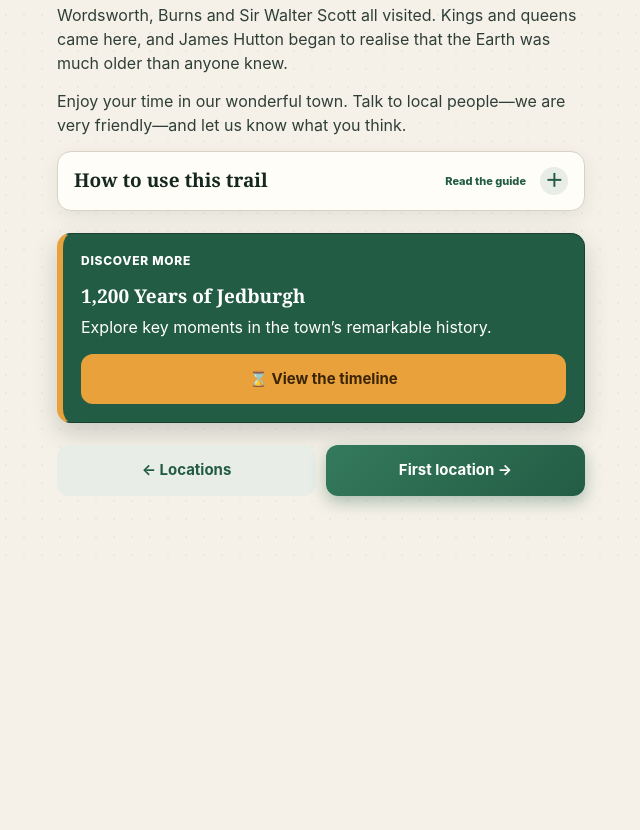
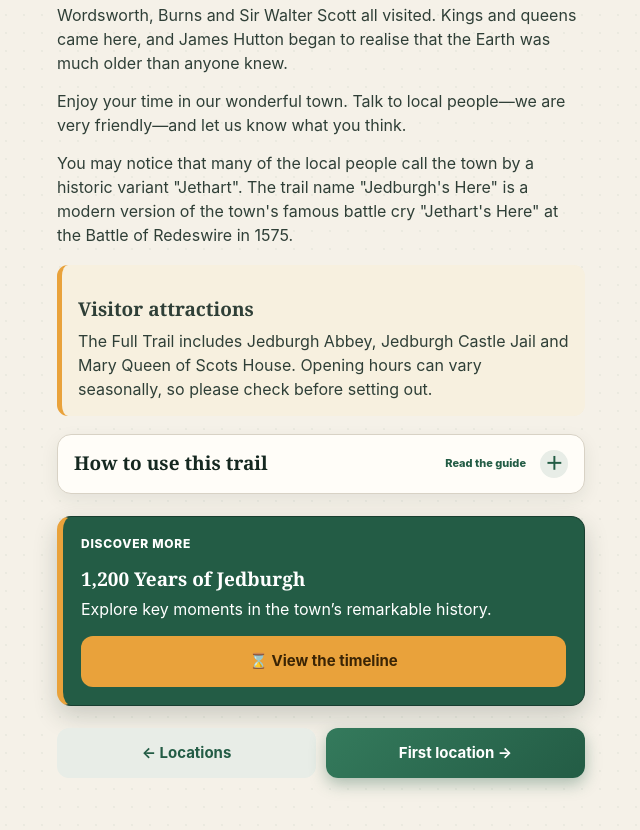
Before and after one commit to bobkeiller/Jedburgh-town-trail-V3, a plain HTML site: page coding-blue-plaque/index.html in a window 1280 px wide. Shown: the part 922-1752 px from the top of the page, without its empty margins (319-959 px from the left). Before the commit the page ends 1478 px from the top, so only its background shows below. Drawn offline with Linux system fonts and the light colour scheme.

Commit message:
Publish current Jedburgh heritage trail

```diff
--- a/coding-blue-plaque/index.html
+++ b/coding-blue-plaque/index.html
@@ -3,7 +3,7 @@
 <meta charset="utf-8"><meta name="viewport" content="width=device-width,initial-scale=1,viewport-fit=cover"><meta name="theme-color" content="#18352b">
 <title>Welcome — Jedburgh Town Trail</title><link rel="manifest" href="manifest.webmanifest?v=jedburgh-1"><link rel="icon" type="image/png" sizes="192x192" href="../Jedburgh_Town_Trail_Assets/created%20graphics/Jed-icon-192.png"><link rel="stylesheet" href="trail.css?v=9">
 </head><body>
-<header class="topbar trail-brand"><a href="locations.html">&larr;</a><img src="../Jedburgh_Town_Trail_Assets/created%20graphics/Jed-icon-192.png" alt=""><h1>Jedburgh Town Trail</h1></header>
+<header class="topbar trail-brand"><a href="locations.html">&larr;</a><img src="../Jedburgh_Town_Trail_Assets/created%20graphics/Jed-icon-192.png" alt=""><h1>Jedburgh's Here - Our Heritage Trail</h1></header>
 <main class="shell">
   <div class="experience-strip"><span>Your experience: <strong id="experienceName"></strong></span><button type="button" class="trail-options-button" data-trail-options data-trail-options-live>Trail options</button></div>
   <div class="hero welcome-hero"><img src="../Jedburgh_Town_Trail_Assets/created%20graphics/jed_hero_image2.png" alt="A view of Jedburgh"></div>
@@ -14,6 +14,11 @@
     <p>It is the birthplace of people whose ideas helped us understand Neptune, stereoscopic vision and polarisation, and who invented rugby sevens. It was also home to one of the heroes who recovered secret codebooks from a sinking U-boat.</p>
     <p>Wordsworth, Burns and Sir Walter Scott all visited. Kings and queens came here, and James Hutton began to realise that the Earth was much older than anyone knew.</p>
     <p>Enjoy your time in our wonderful town. Talk to local people—we are very friendly—and let us know what you think.</p>
+    <p>You may notice that many of the local people call the town by a historic variant "Jethart". The trail name "Jedburgh's Here" is a modern version of the town's famous battle cry "Jethart's Here" at the Battle of Redeswire in 1575.</p>
+    <aside class="visitor-attractions-callout" aria-labelledby="visitorAttractionsTitle">
+      <h2 id="visitorAttractionsTitle">Visitor attractions</h2>
+      <p id="visitorAttractionsText"></p>
+    </aside>
     <details class="story-panel" id="howToGuide"><summary><span>How to use this trail</span><small>Read the guide</small></summary><div class="story-panel-body">
       <p>Follow the locations in order or explore them at your own pace. Use the Location Map, written directions or the Walking directions button to travel between stops.</p>
       <p>Audio starts switched on. You can turn it off at any time in Trail options.</p>
@@ -40,7 +45,10 @@
 <script src="trail-data.js?v=9"></script><script src="trail-experience.js?v=2"></script><script src="trail-routes.js?v=2"></script><script src="trail-audio.js?v=7"></script><script src="trail-options.js?v=2"></script>
 <script>
 const player=new Audio(TrailAudio.DEFAULT_AUDIO),audioPanel=document.getElementById('homeAudio'),audioButton=document.getElementById('homeAudioButton'),audioLabel=audioButton.querySelector('.audio-label'),audioIcon=audioButton.querySelector('.btn-icon');player.preload='metadata';
-function render(modeKey=TrailExperience.current()){const mode=TrailExperience.modes[modeKey],welcome=TrailRoutes.welcomePin(modeKey),pins=TrailRoutes.pinsForMode(modeKey);document.getElementById('experienceName').textContent=mode.name;document.getElementById('welcomeLocation').textContent=welcome.name;document.getElementById('nextBtn').href=`location.html?id=${encodeURIComponent(pins[0].id)}`;document.getElementById('plaqueGuide').hidden=!mode.plaques;document.getElementById('puzzleGuide').hidden=!mode.puzzles;audioPanel.hidden=!TrailAudio.enabled();if(!TrailAudio.enabled())player.pause();}
+function render(modeKey=TrailExperience.current()){const mode=TrailExperience.modes[modeKey],welcome=TrailRoutes.welcomePin(modeKey),pins=TrailRoutes.pinsForMode(modeKey),attractionText=mode.route==='essential'
+  ? 'The Essential Trail includes Jedburgh Abbey and Mary Queen of Scots House. Opening hours can vary seasonally, so please check before setting out.'
+  : 'The Full Trail includes Jedburgh Abbey, Jedburgh Castle Jail and Mary Queen of Scots House. Opening hours can vary seasonally, so please check before setting out.';
+  document.getElementById('experienceName').textContent=mode.name;document.getElementById('welcomeLocation').textContent=welcome.name;document.getElementById('visitorAttractionsText').textContent=attractionText;document.getElementById('nextBtn').href=`location.html?id=${encodeURIComponent(pins[0].id)}`;document.getElementById('plaqueGuide').hidden=!mode.plaques;document.getElementById('puzzleGuide').hidden=!mode.puzzles;audioPanel.hidden=!TrailAudio.enabled();if(!TrailAudio.enabled())player.pause();}
 function renderAudio(){const playing=!player.paused;audioButton.classList.toggle('is-playing',playing);audioLabel.textContent=playing?'Pause':(player.currentTime?'Resume':'Play');audioIcon.textContent=playing?'⏸':'🔊';}
 audioButton.addEventListener('click',async()=>{if(!player.paused)player.pause();else try{await player.play();}catch(_){alert('Audio could not be played. Please try again.');}renderAudio();});player.addEventListener('ended',()=>{player.currentTime=0;renderAudio();});document.addEventListener('trailOptionsApplied',event=>render(event.detail.mode));document.addEventListener('trailAudioPreferenceChanged',()=>render());render();renderAudio();
 </script></body></html>
--- a/coding-blue-plaque/trail-data.js
+++ b/coding-blue-plaque/trail-data.js
@@ -6,14 +6,14 @@
 // Audio: add audio:'../Jedburgh_Town_Trail_Assets/audio/your-file.mp3' to any pin when its unique
 // recording is ready. Until then, the Trail Locations page uses the shared example recording.
 const jedburghTrail = {
-  name: 'Jedburgh Town Trail',
+  name: 'Here\u2019s Jedburgh - Our Heritage Trail',
   orderMode: 'sequential',
   pins: [
     {id:'the-glebe', name:"The Glebe", lat:55.475424113692036, lng:-2.554855048656464, radius:30, image:'../Jedburgh_Town_Trail_Assets/improved_photographs/glebe4.png', content:[
       '# The Blue Plaque Puzzle',
       'As you explore the trail, you can simply collect the blue plaques—or work out the stories and themes that connect them. Every blue plaque belongs to one of seven collections. Six collections tell stories from Jedburgh’s history. The seventh is different. You’ll discover why. Your first plaques are waiting at the Ramparts.',
       '# Historical Background',
-      'The history of the Royal Burgh of Jedburgh dates back many centuries. Around AD 830, Bishop Ecgred of Lindisfarne formed two settlements on the Jed Water, calling them both by the same name - Gedwearde (Pronounced "Jedward" \u2013 twins called Jedward!). The name meant \u201cthe enclosed settlement by the River Jed\u201d - which dates from around 1050. The settlements were created sometime before this making Jedburgh at least 1,000 years old.',
+      'The history of the Royal Burgh of Jedburgh dates back many centuries. Around AD 830, Bishop Ecgred of Lindisfarne formed two settlements on the Jed Water, calling them both by the same name - Gedwearde (Pronounced "Jedward" \u2013 twins called Jedward!). The name meant \u201cthe enclosed settlement by the River Jed\u201d Jedburgh is at least 1,200 years old.',
       'By the mid 16th century, the name \u2018Jedworth\u2019 was being used, even today locally the town is referred to as \u2018Jeddart\u2019 or \u201cJethart\u201d. Situated close to the National Border between Scotland and England, the town saw more than its fair share of turmoil. During the Wars of Independence in the 13th and 14th centuries, the English captured Jedburgh on numerous occasions.',
       'The town and Abbey were burned three times in the 15th century by the English, providing evidence of the strategic value of the town and the incendiary relationship with our southern neighbbours. The 16th century was no less troublesome and several attempts were made to restore order to the area. The English attacked and captured the town in 1544 as part of the \u201cRough Wooing\u201d and a year later, the Earl of Hertford invaded Scotland on the orders of Henry VIII of England and laid waste to vast tracts of southern Scotland.',
       {type:'image', src:'../Jedburgh_Town_Trail_Assets/created graphics/rough_wooing.png', alt:'The Rough Wooing', caption:'The Rough Wooing'},
@@ -184,7 +184,7 @@ const jedburghTrail = {
       'The Tolbooth once checked weights and measures. Can you identify one sack of genuine gold coins using only a single weighing?',
       {type:'link', href:'weights-and-measures.html', label:'⚖️ Solve Weights and Measures'}
     ]},
-    {id:'sheriff-court', name:"Sheriff Court", lat:55.477339, lng:-2.555606, radius:15, image:'../Jedburgh_Town_Trail_Assets/photographs/sheriff_court2.png', content:[
+    {id:'sheriff-court', name:"Sheriff Court", lat:55.477339, lng:-2.555606, radius:15, image:'../Jedburgh_Town_Trail_Assets/improved_photographs/sheriff_court4.png', content:[
       '# Jedburgh on Trial',
       'Jedburgh Sheriff Court, originally the site of the Council House was built in 1812 by French prisoners of war. A courtroom was added in 1861 to the designs of the Edinburgh architect David Rhind.',
       'Sir Walter Scott, who made his first appearance as a defence lawyer here in 1793, often visited the previous court building. There is a plaque (on the Market Place side of the building) dating from 1932 to commemorate the centenary of Scott\u2019s death.',
@@ -294,12 +294,12 @@ const jedburghTrail = {
       'Three secret letters and two confident answers reveal the rank of Exchange Street’s mystery donor. Can you solve McDiarmid’s parlour trick?',
       {type:'link', href:'street-exchange.html', label:'✉ Solve A Street Exchange'}
     ]},
-    {id:'high-street', name:"High Street", lat:55.477936871156004, lng:-2.5551420450210576, radius:15, image:'../Jedburgh_Town_Trail_Assets/photographs/high_street2.png', content:[
+    {id:'high-street', name:"High Street", lat:55.477936871156004, lng:-2.5551420450210576, radius:15, image:'../Jedburgh_Town_Trail_Assets/improved_photographs/High_Street4.png', content:[
       '# High Street',
       'High Street is where traditional game of Handba\u2019 is played in February/March each year, between the \u201cuppies\u201d and \u201cdoonies\u201d. One explanation of the origins of the game is that it is a spring ritual where the ball represents the sun. It is also said that on one occasion the local men attacked a group of English raiders who had been causing a great deal of suffering in the area. The severed head of the leader of the English troops is said to have been thrown in the air, which discouraged his soldiers, causing them to flee. Whatever the true origins of the game, the event is now part of the town\u2019s heritage and is eagerly awaited by all in the town.',
       {type:'external-link', href:'https://www.youtube.com/watch?v=t5AgjfEwC-Y', label:'▶ The Jedburgh Hand Ba\u2019 Game'},
       '# Just for Fun',
-      'Young David McCallum has forgotten the three-digit number his family used to obtain credit from the High Street traders. Can you recover it from his five marked guesses?',
+      'Young Kevin Wood has forgotten the three-digit number his family used to obtain credit from the High Street traders. Can you recover it from his five marked guesses?',
       {type:'link', href:'family-number.html', label:'🔢 Solve The Family Number'}
     ]},
     {id:'spread-eagle', name:"Spread Eagle", lat:55.478357928573885, lng:-2.5546726584434514, radius:15, image:'../Jedburgh_Town_Trail_Assets/improved_photographs/spread_eagle4.png', content:[
--- a/coding-blue-plaque/trail.css
+++ b/coding-blue-plaque/trail.css
@@ -109,6 +109,9 @@ a{color:inherit}
 .welcome-actions{padding-top:14px}
 .welcome-page,.congratulations-page{margin-top:8px}
 .welcome-hero{margin-top:14px}
+.visitor-attractions-callout{margin:18px 0;padding:15px 16px;border-left:5px solid var(--amber);border-radius:11px;background:#f7f0df;color:#2f3f37}
+.visitor-attractions-callout h2{margin:0 0 6px;font-size:18px}
+.visitor-attractions-callout p{margin:0!important}
 .eyebrow{margin-bottom:5px!important;color:var(--green)!important;font-size:12px;font-weight:850;letter-spacing:.05em;text-transform:uppercase}
 .final-thought-button{width:100%;margin:22px 0}
 .finish-next{margin-top:24px;padding-top:4px}
```
Also changed, not shown: coding-blue-plaque/congratulations.html (+1 -1 lines), coding-blue-plaque/locations.html (+2 -2 lines), index.html (+1 -1 lines), Jedburgh_Town_Trail_Assets/created graphics/Heres_Jedburgh_Logo.png (added), Jedburgh_Town_Trail_Assets/improved_photographs/sheriff_court4.png (added), 3 other files.
